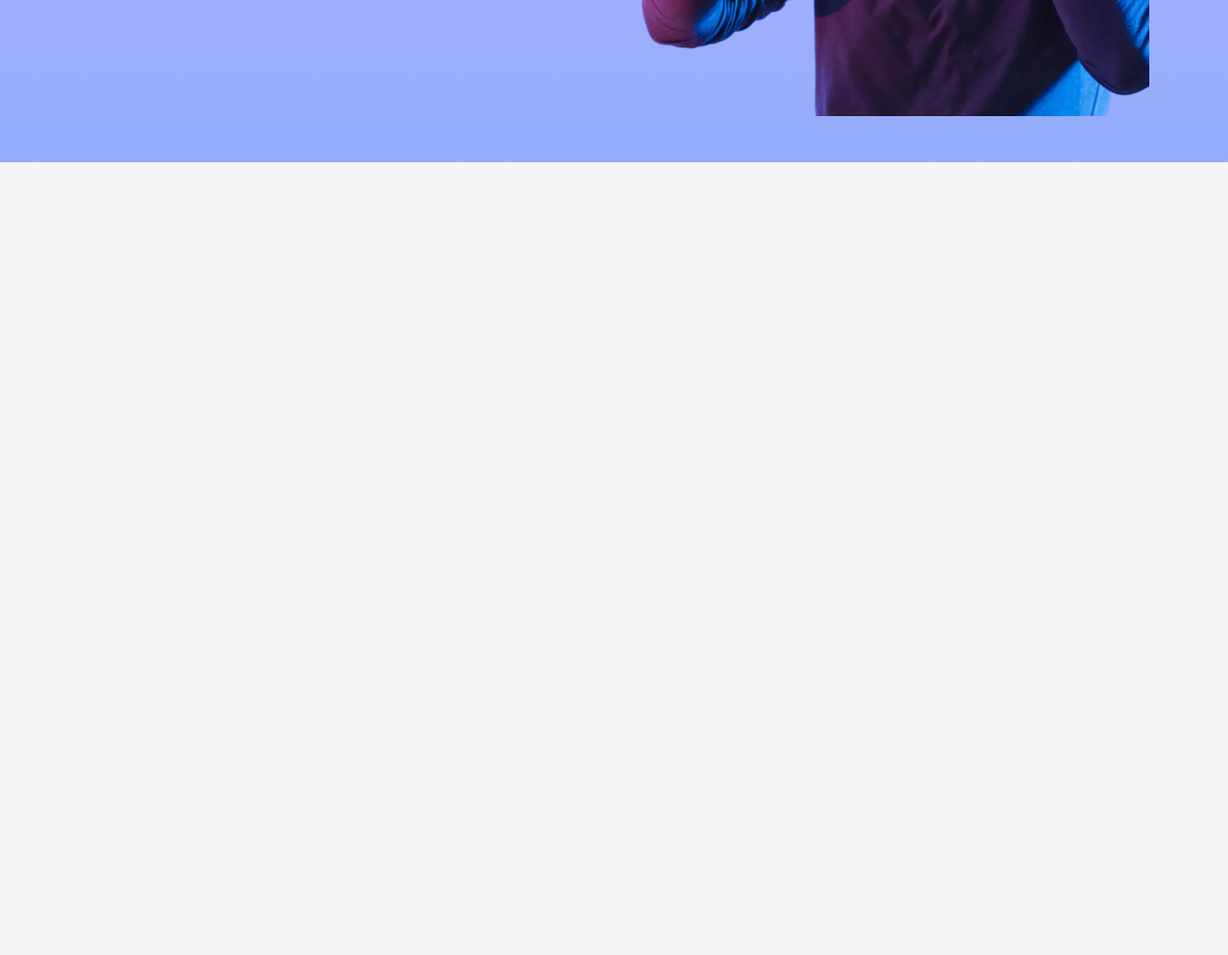
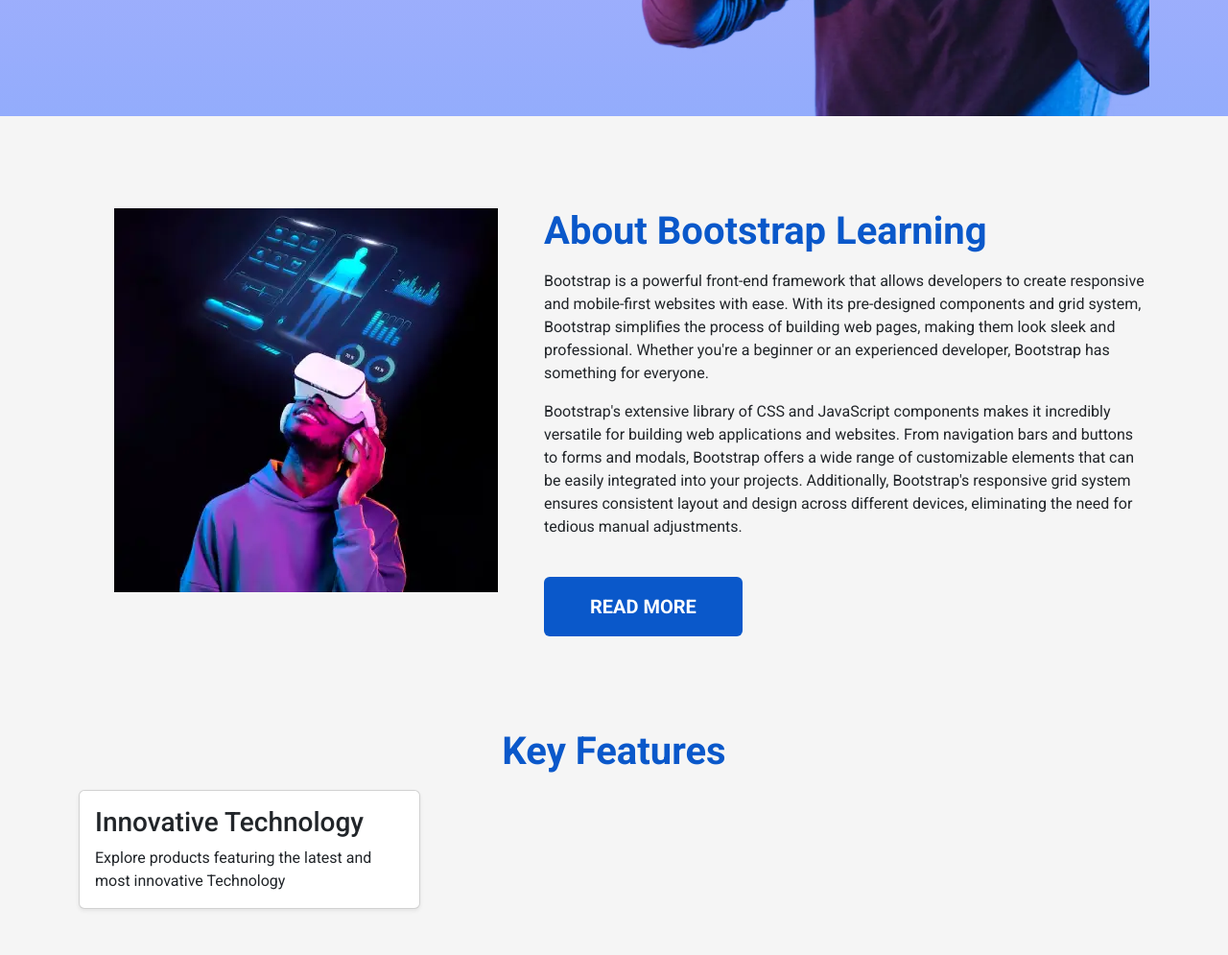
Before and after one commit to kpidiba/UI-PROJECTS, a plain HTML site: page bootstrap/website01/index.html in a window 1280 px wide. Shown: the part 547-1542 px from the top of the page at 96% size. Before the commit the page ends 800 px from the top, so only its background shows below. Drawn offline with Linux system fonts and the light colour scheme.

Commit message:
features en cours bootstrap

```diff
--- a/bootstrap/website01/index.html
+++ b/bootstrap/website01/index.html
@@ -36,19 +36,20 @@
                             <a class="nav-link" href="#">Products</a>
                         </li>
                         <li class="nav-item fs-5">
-                            <a class="nav-link btn btn-primary text-white " href="#">Contacts</a>
+                            <a class="nav-link btn btn-primary text-white px-4 py-2 ms-2" href="#">Contacts</a>
                         </li>
                     </ul>
                 </div>
             </div>
         </nav>
         <section>
-            <div class="container py-5">
+            <div class="container pt-5">
                 <div class="row align-items-center justify-content-center">
                     <div class="col-lg-6 col-12">
                         <h1 class="display-4 fw-bold"> <span class="text-primary">Discover</span> the power of Bootstrap
                         </h1>
-                        <p class="lead">Explore the world of Bootstrap 5 with this practice project and learn how to use
+                        <p class="lead pb-3 pt-2">Explore the world of Bootstrap 5 with this practice project and learn
+                            how to use
                             it to build a beautiful and responsive website.</p>
                         <button class="btn btn-primary px-5 py-3 d-inline-block"> Get Started </button>
                     </div>
@@ -58,7 +59,53 @@
                 </div>
             </div>
         </section>
+
     </header>
+
+    <section class="container py-5 mt-5">
+        <div class="row g-5">
+            <div class="col-12 col-lg-5">
+                <img src="images/img-1.webp" class="img-fluid ms-auto d-block">
+            </div>
+            <div class="col-12 col-lg-7 ">
+                <h2 class="text-primary fs-1 fw-bold mb-3">
+                    About Bootstrap Learning
+                </h2>
+                <p>Bootstrap is a powerful front-end framework that allows developers to create responsive and
+                    mobile-first websites with ease. With its pre-designed components and grid system, Bootstrap
+                    simplifies the process of building web pages, making them look sleek and professional. Whether
+                    you're a beginner or an experienced developer, Bootstrap has something for everyone.</p>
+                <p>Bootstrap's extensive library of CSS and JavaScript components makes it incredibly versatile for
+                    building web applications and websites. From navigation bars and buttons to forms and modals,
+                    Bootstrap offers a wide range of customizable elements that can be easily integrated into your
+                    projects. Additionally, Bootstrap's responsive grid system ensures consistent layout and design
+                    across different devices, eliminating the need for tedious manual adjustments.</p>
+                <button class="btn btn-primary px-5 py-3 d-inline-block fs-5 fw-bold mt-4"> READ MORE</button>
+            </div>
+        </div>
+    </section>
+    <section class="container py-5">
+        <div class="row">
+            <div class="col-12">
+                <h2 class="text-primary fs-1 fw-bold mb-3 text-center">
+                    Key Features
+                </h2>
+            </div>
+        </div>
+        <div class="row">
+            <div class="col-lg-4">
+                <div class="card p-3 shadow-sm">
+                    <h3>
+                        Innovative Technology
+                    </h3>
+                    <p class="card-text">
+                        Explore products featuring the latest and most innovative
+                        Technology
+                    </p>
+                </div>
+            </div>
+        </div>
+    </section>
 
     <script src="js/bootstrap.min.js"></script>
     <script src="js/popper.min.js"></script>
```
Also changed, not shown: Readme.md.
